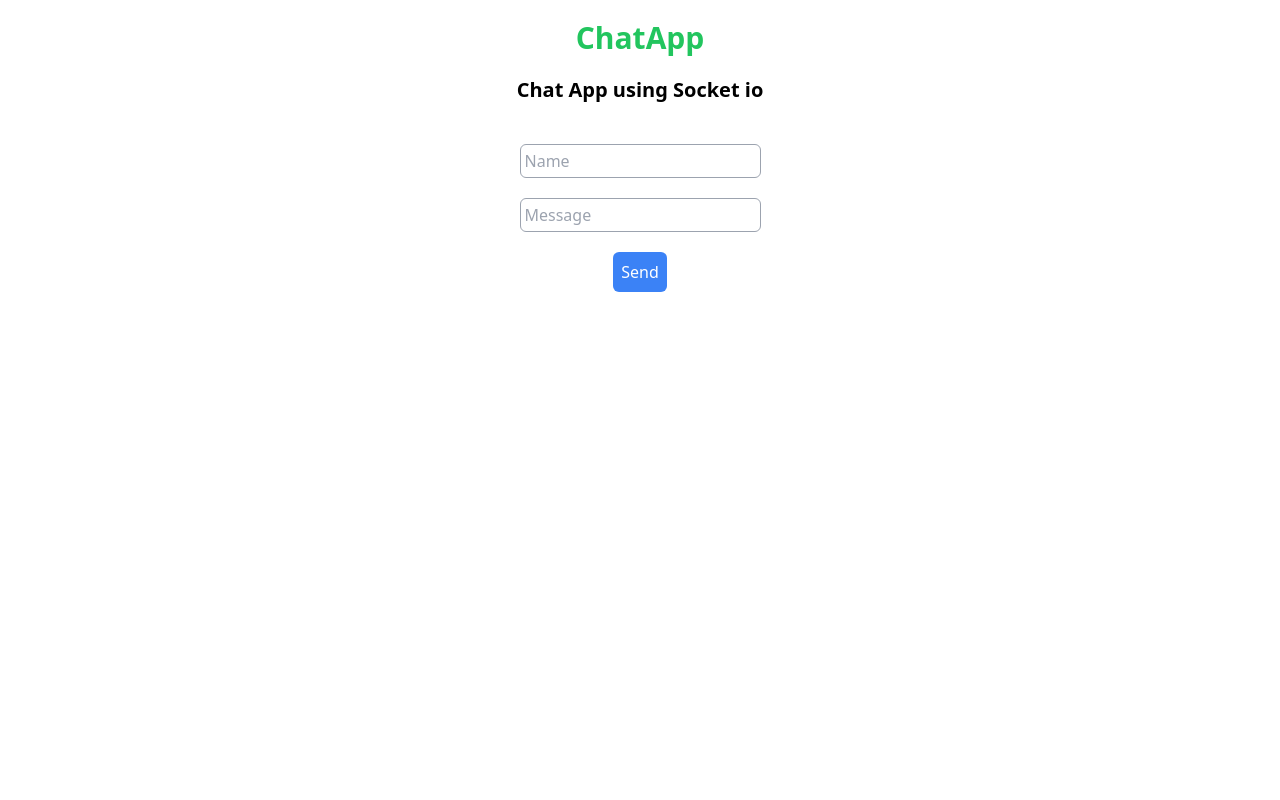
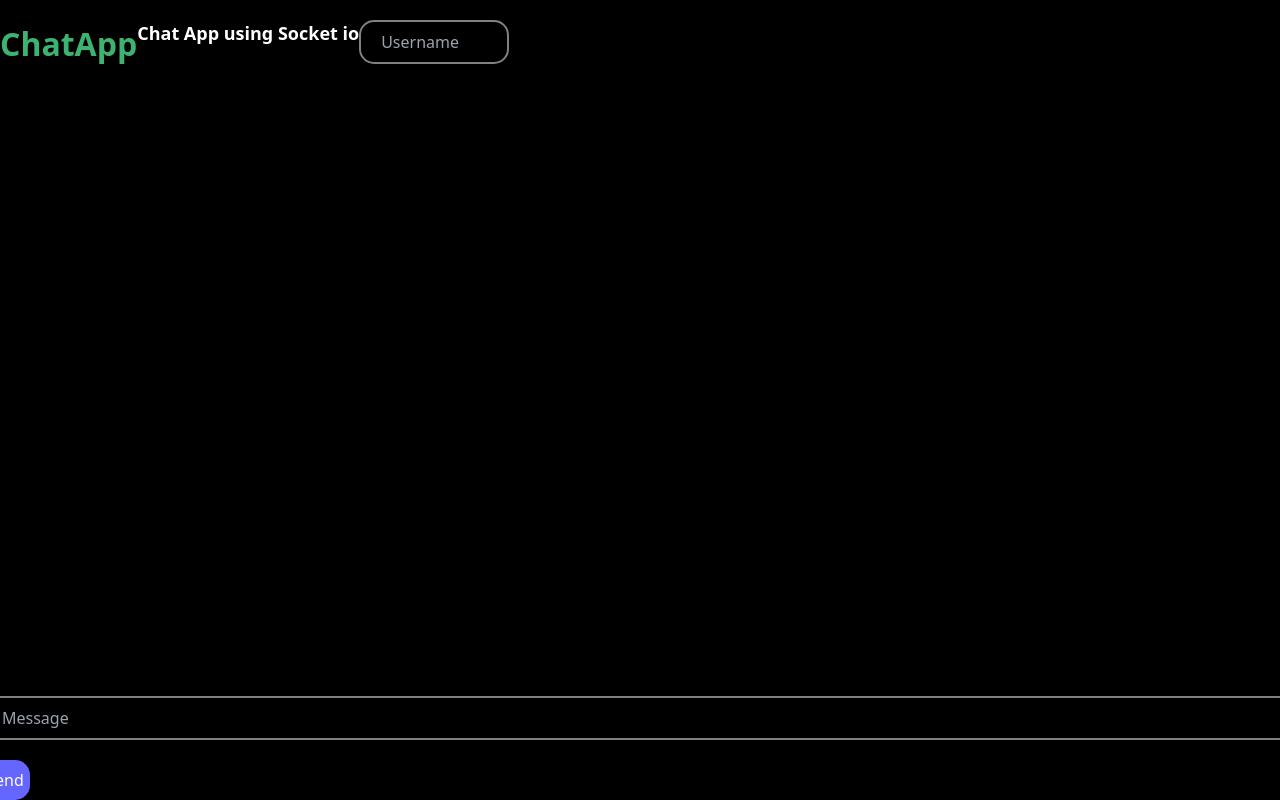
Before and after one commit to caw8269/Chat-App, a website: page index.html in a window 1280 px wide. Drawn offline with nearby package versions, Linux system fonts and the light colour scheme; no server answers.

Commit message:
updated layout of app(changes are still on the way to the layout i still need to make some fixes)

```diff
--- a/index.html
+++ b/index.html
@@ -3,40 +3,94 @@
 <head>
     <title>Chat app using Socket IO and Node JS</title>
     <script src="https://cdn.tailwindcss.com"></script>
+    <style>
+        * {
+            background-color: black;
+            color: white;
+        }
+        .name {
+            color:mediumseagreen;
+            font-weight: bold;
+            text-align: center;
+            font-size: xx-large;
+        }
+        .logo {
+            font-weight: 900;
+            font-size: large;
+            text-align: center;
+            top: 30px;
+        }
+        .form {
+            display: flex;
+            align-items: center;
+            justify-content: center;
+            flex-direction: column;
+        }
+        .text {
+            border-radius: 15px;
+            border: 2px solid gray;
+            padding: 20px;
+
+        }
+        .user {
+            height: 30px;
+            width: 150px;
+        }
+        .message {
+            height: 30px;
+            width: 13.75in;
+        }
+        .btn {
+            border-radius: 15px;
+            background: #6565ff;
+            color: white;
+            height: 40px;
+            width: 50px;
+
+        }
+        .messages {
+            display: flex;
+            justify-content: center;
+            align-items: center;
+            columns: flex;
+            flex-direction: column;
+        }
+        .heading {
+            position:fixed;
+            display: flex;
+            flex-direction: row;
+            top: 0px;
+            left: 0px;
+        }
+        .footing {
+            position: fixed;
+            bottom: 0px;
+        }
+    </style>
 </head>
 
 <body>
-    <h1 class="font-bold text-green-500
-               text-3xl text-center mt-5">
-          ChatApp
-      </h1>
-    <div>
-        <h2 class="font-semibold text-xl
-                   text-center mt-5"
-            id="logo">
-              Chat App using Socket io
-          </h2>
-    </div>
-    <form class="flex flex-col justify-center
-                 items-center mt-5"
+    <form class="form mt-5"
           id="form">
-        <input class="border border-gray-400
-                      rounded-md mt-5 p-1"
-               type="text"
-               placeholder="Name"
-               id="myname">
-        <input class="border border-gray-400
-                      rounded-md mt-5 p-1"
-               type="text"
-               placeholder="Message"
-               id="message">
-        <button class="bg-blue-500 rounded-md p-2
-                       text-white mt-5">
-              Send
-          </button>
+          <div class="heading">
+          <h1 class="name mt-5">ChatApp</h1>
+          <h2 class="logo mt-5">Chat App using Socket io</h2>
+            <input class="text mt-5 user"
+                          type="text"
+                          placeholder="Username"
+                          id="myname">
+        </div>
+        <div class="footing">
+            <input class="text mt-5 message"
+                   type="text"
+                  placeholder="Message"
+                  id="message">
+            <button class="btn mt-5">
+                  Send
+              </button>
+        </div>
     </form>
-    <div class="flex flex-col justify-center
-                items-center mt-5"
+    <div class="messages mt-5"
          id="messageArea">
     </div>
 </body>
```
